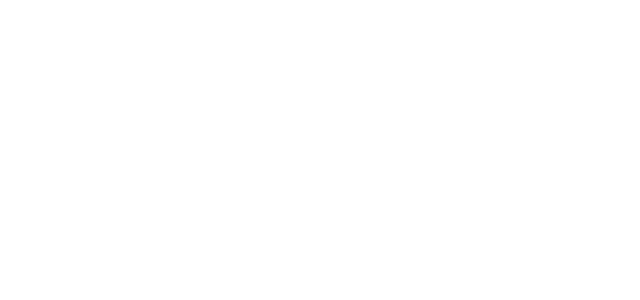
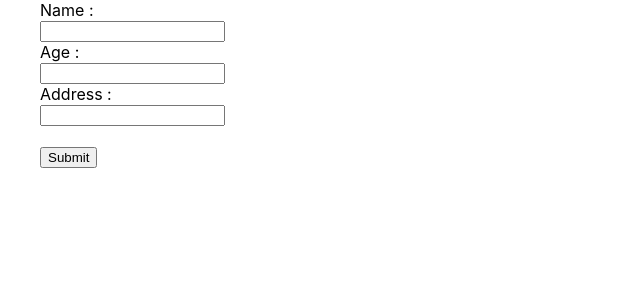
Before and after one commit to Vinushann/React, a React (Create React App) app in the folder learnreact/: page / in a window 1280 px wide. Shown: the top 300 px of the page, without its empty margins (0-640 px from the left). Built offline with nearby package versions, Linux system fonts and the light colour scheme.

Commit message:
True : A17 - Figure out the more lines of code in A16 section

```diff
--- a/learnreact/src/Componenet/form.js
+++ b/learnreact/src/Componenet/form.js
@@ -1,56 +1,55 @@
-// A16 - handle FORM  via object
 import { useState } from "react";
 
 function Myform() {
   // as OBJECT
   const [inputs, setInputs] = useState({});
 
-
-  function submit(e){
+  function submit(e) {
     e.preventDefault();
     console.log(inputs);
   }
 
-
-  function storeAllData(e){
-
+  function storeAllData(e) {
     // get the name from the form
     const name = e.target.name;
 
-    // get the vale from that name
+    // get the value from that name
     const value = e.target.value;
 
-    setInputs( (previousState) => {
-      return {...previousState, [name] : value}
-    })
-
+    setInputs((previousState) => {
+      // Update the state with the new input value
+      return { ...previousState, [name]: value };
+    });
+  }
 
   return (
     <>
       <form action="" onSubmit={submit}>
-
         {/* get the name from form */}
-      <label htmlFor=""> Name : <br/>
-        <input type="text" name="name" onChange={storeAllData}/>
+        <label htmlFor="">
+          Name : <br />
+          <input type="text" name="name" onChange={storeAllData} />
         </label>
 
         <br />
 
-        <label htmlFor=""> Age : <br/>
-        <input type="text" name="age" onChange={storeAllData}/>
+        <label htmlFor="">
+          Age : <br />
+          <input type="text" name="age" onChange={storeAllData} />
         </label>
 
         <br />
 
-        <label htmlFor=""> Address : <br/>
-        <input type="text"  name="address" onChange={storeAllData}/>
+        <label htmlFor="">
+          Address : <br />
+          <input type="text" name="address" onChange={storeAllData} />
         </label>
 
         <br /> <br />
-      <button>sumbit</button>
+        <button type="submit">Submit</button>
       </form>
     </>
   );
 }
-}
+
 export default Myform;
```
Lines whose indentation alone changed are shown as unchanged.
